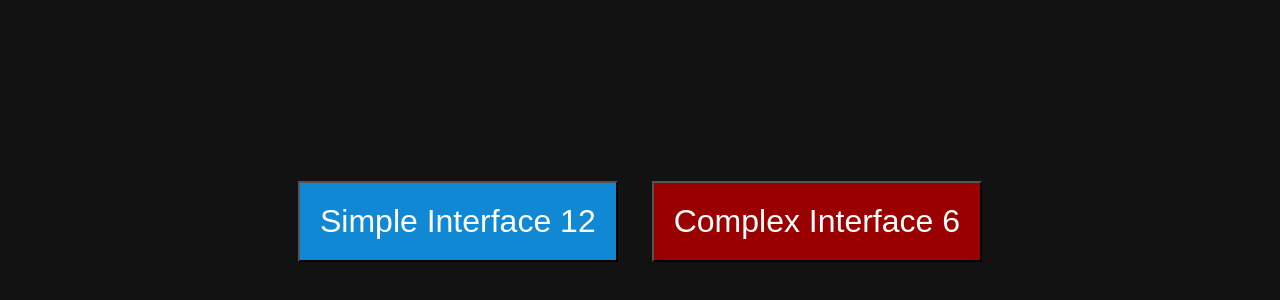
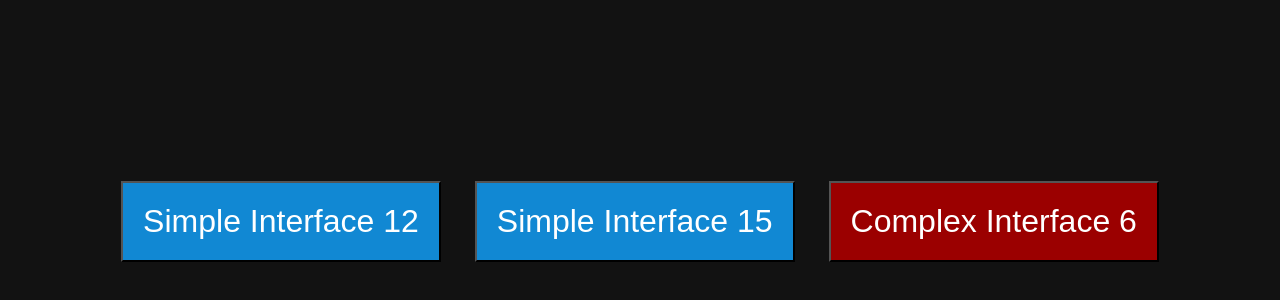
Before and after one commit to Muhammetacin/verou-3-end-of-the-field-challenge-Muhammetacin, a plain HTML site: page index.html in a window 1280 px wide. Shown: the part 194-494 px from the top of the page. Drawn offline with Linux system fonts and the light colour scheme.

Commit message:
Added button for simple 15 interface and home button in exercise

```diff
--- a/index.html
+++ b/index.html
@@ -10,7 +10,9 @@
 <body>
     <div class="buttons">
         <a href="./Simple_12/index.html"><button id="simple">Simple Interface 12</button></a>
+        <a href="./Simple_15/index.html"><button id="simple">Simple Interface 15</button></a>
         <a href="./Complex_6/index.html"><button id="complex">Complex Interface 6</button></a>
+
     </div>
 </body>
 </html>
--- a/style.scss
+++ b/style.scss
@@ -13,7 +13,7 @@ body {
     text-align: center;
 
     button {
-        font-size: xx-large;
+        font-size: 32px;
         padding: 20px;
         margin: 15px;
     }
```
Also changed, not shown: Simple_15/index.html (+2 -0 lines), style.css, 1 other file.
